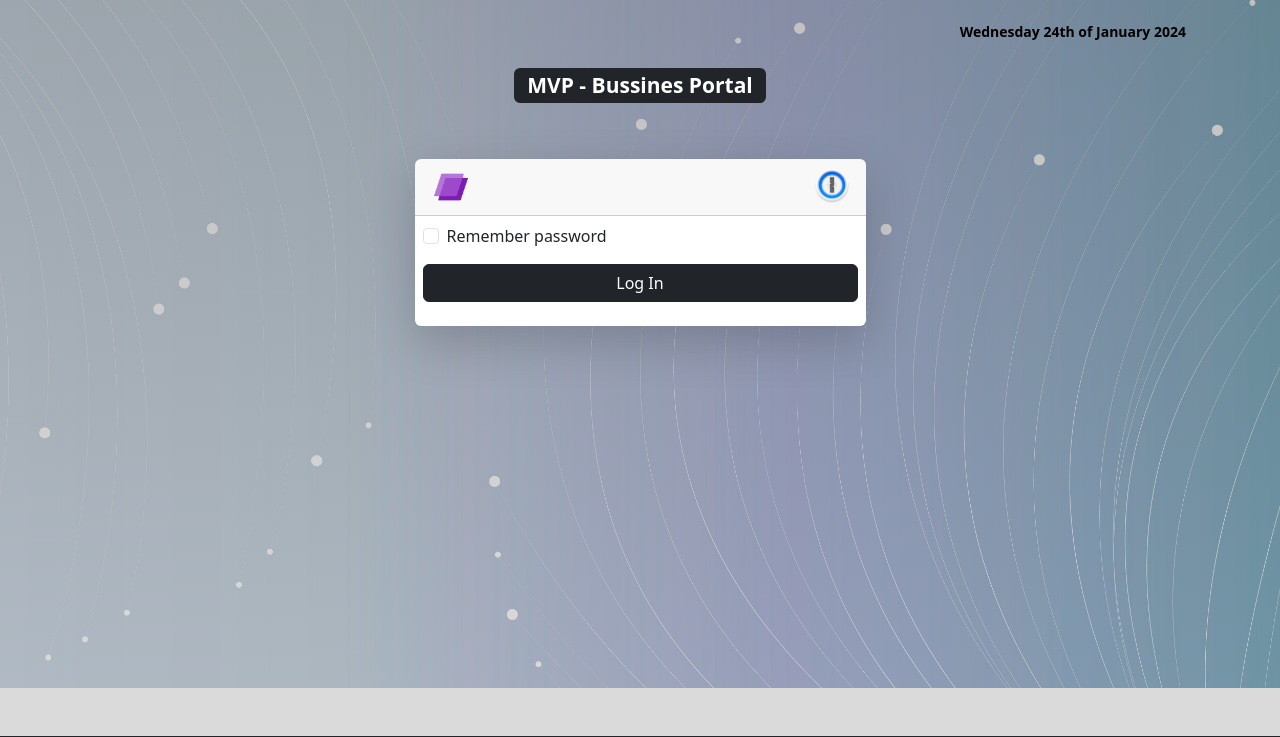
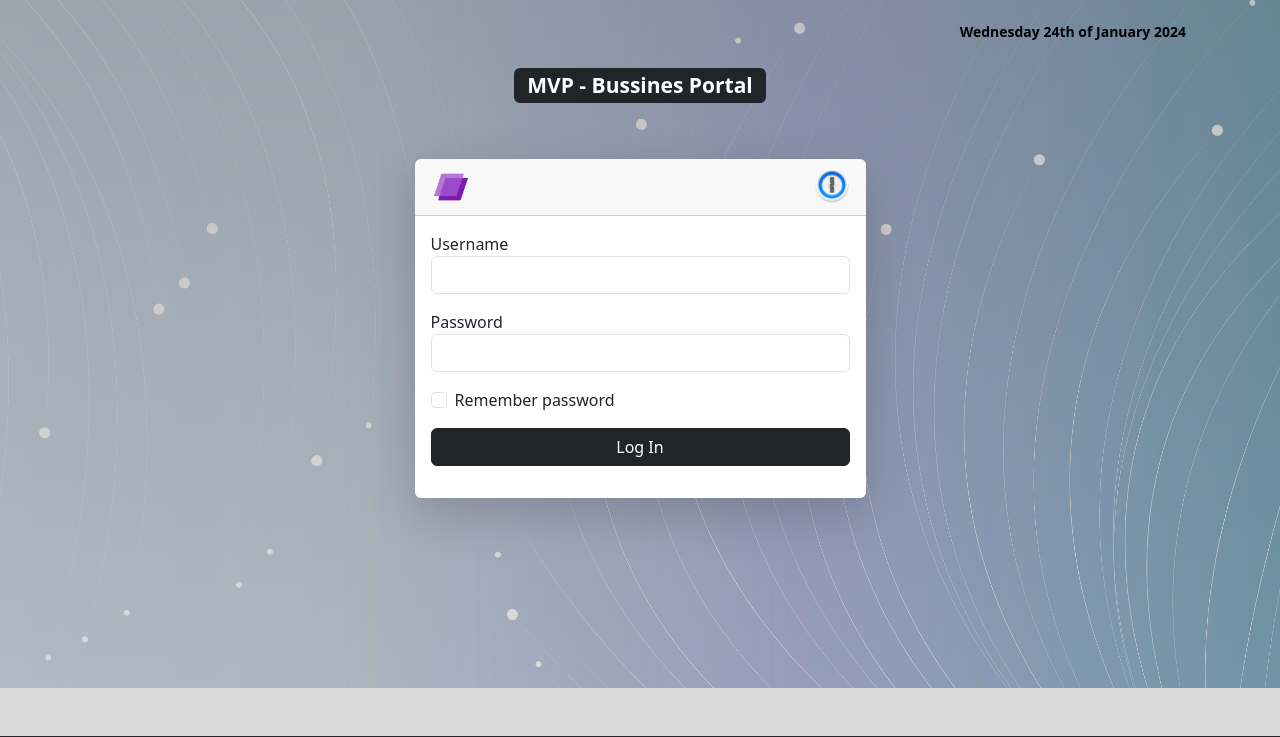
Before and after one commit to yousif07Sei/be-sei7-capstone-membership-portal, a Django app: template membership_portal/fs_business_mvt/templates/registration/login.html in a window 1280 px wide. Shown: the part 82-819 px from the top of the page. Run offline with Django 4.2, Linux system fonts and the light colour scheme; the template is opened without the code that fills it, so the values that code supplies are empty; some libraries are stand-ins or nearby versions.

Commit message:
fix  thr login page design

```diff
--- a/membership_portal/fs_business_mvt/templates/registration/login.html
+++ b/membership_portal/fs_business_mvt/templates/registration/login.html
@@ -1,6 +1,9 @@
 {% extends 'base.html' %}
 {% block content %}
 {% load static%}
+{% load bootstrap4 %}
+{% bootstrap_javascript jquery='full' %}
+{{ form.media }}
 
 <div id="layoutAuthentication_content">
 <!-- <h1>Log In</h1>  -->
@@ -24,9 +27,26 @@
         <div class="col-6"><div class="text-end"><img src="{% static 'img/2fa.png' %}" height="36px"></div></div>
                         </div>
                       </div>
-                          <form class="p-2" method="POST" action="{% url 'bussines_portal_app:login' %}">
+                          <form class="p-3" method="POST" action="{% url 'bussines_portal_app:login' %}">
                             {% csrf_token %}
-                            {{ form.as_p }}
+                            <label>Username</label>
+                            <div class="mb-3">
+                              <input type="text" class="form-control" name="{{ form.username.name }}" />
+                            </div>
+                            <label>Password</label>
+                            <div class="mb-3">
+                              <input type="password" class="form-control" name="{{ form.password.name }}" />
+                            </div>
+
+                            <!-- <div class="mb-3 form-control" > -->
+                              <!-- <input type="text" class="form-control"
+                              name='username' placeholder="username" value="{{form.username}}"> -->
+                            <!-- </div>
+                            <div class="mb-3">
+                              <input type="text" class="form-control"
+                              name='password' placeholder="password" value="{{form.password}}">
+                            </div>  -->
+
                               <div class="mb-3">
                                 <input type="hidden" name="next" value="{{ next }}">
                               <div class="mb-3">
--- a/membership_portal/fs_business_mvt/views.py
+++ b/membership_portal/fs_business_mvt/views.py
@@ -48,6 +48,8 @@ class OrganizationUpdate(UpdateView):
         # Save the updated object
         obj.save()
         return redirect('bussines_portal_app:organization_index')
+
+
 
  # Yousif added the plan views
 class PlanList(ListView):
```
